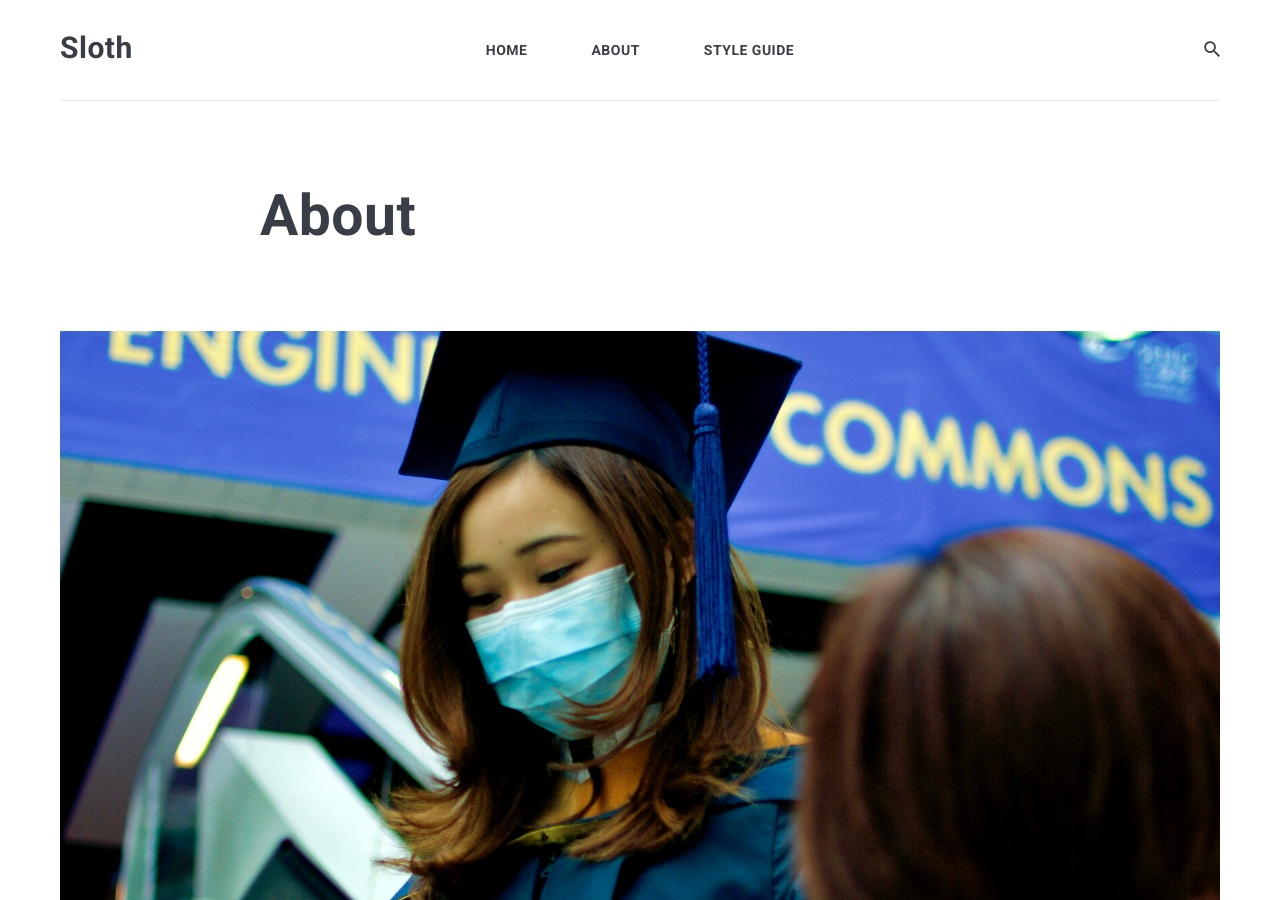
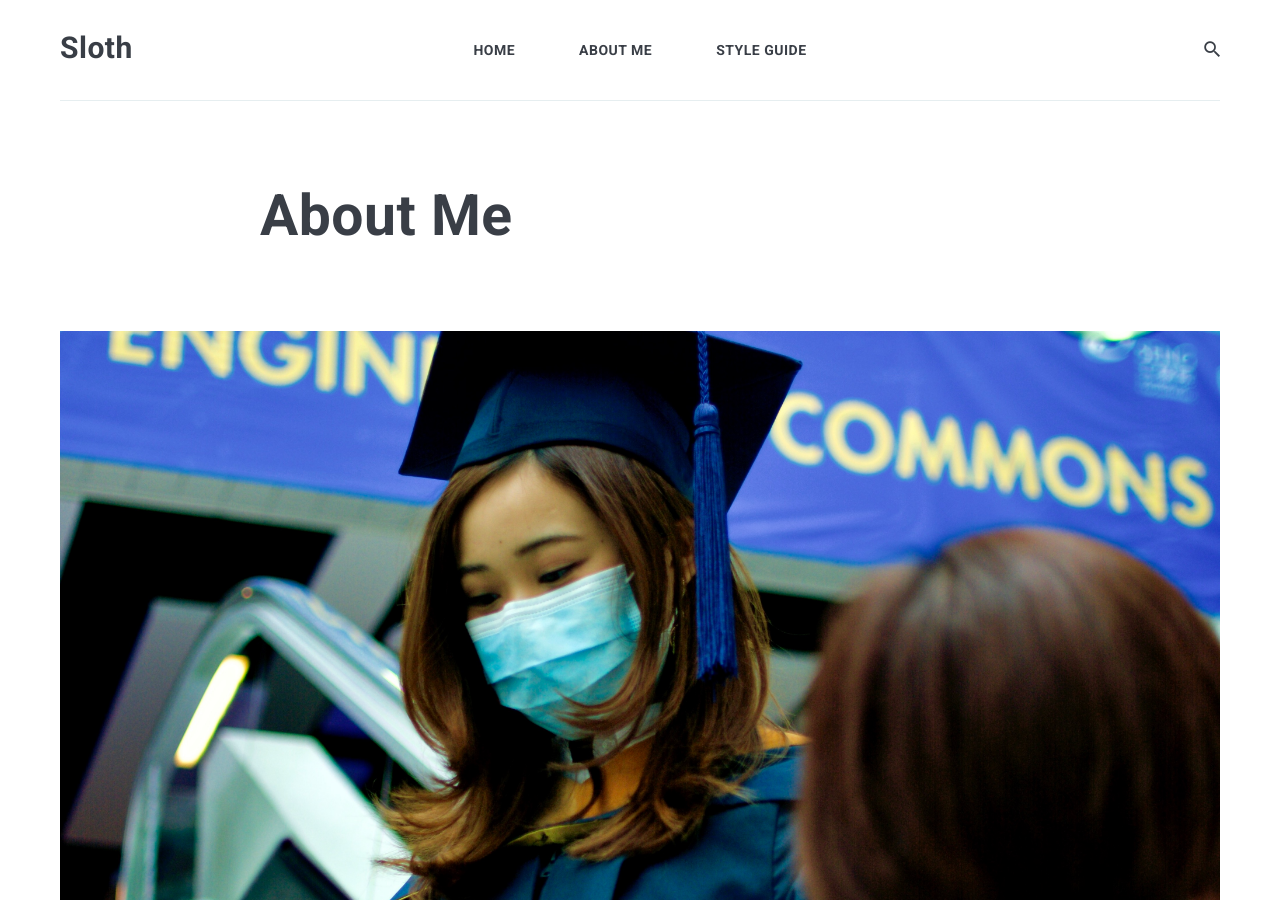
Before and after one commit to imychangemaker/ashlynim, a Jekyll site: the page built from _pages/about.md, in a window 1280 px wide and 900 px high. Built offline with Jekyll 4.4.1, drawn with Linux system fonts in a browser that asks for light colours; nearby versions of some CDN libraries.

```diff
--- a/_pages/about.md
+++ b/_pages/about.md
@@ -1,7 +1,7 @@
 ---
 layout: page
-title: About
-permalink: /about/
+title: About Me
+permalink: /ashlynim/aboutme/
 image: imim4.jpg
 ---
 
```
